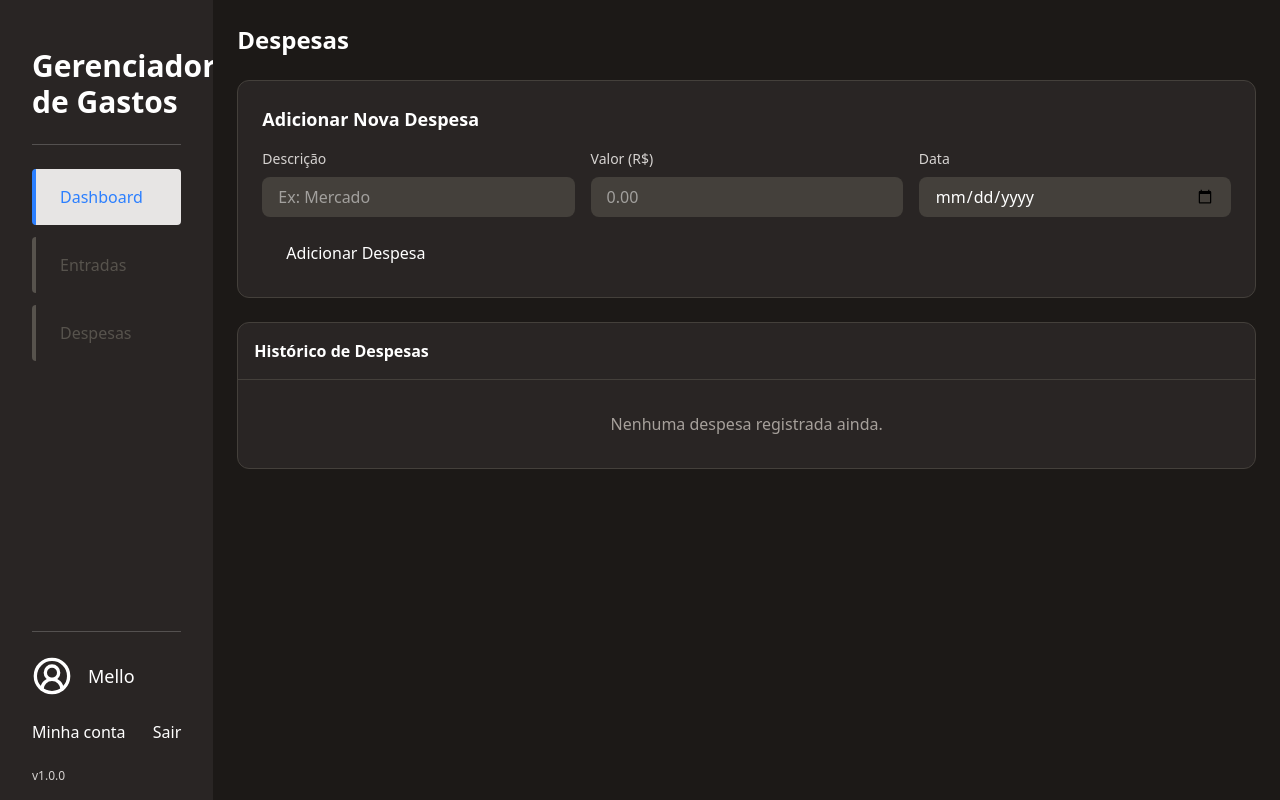
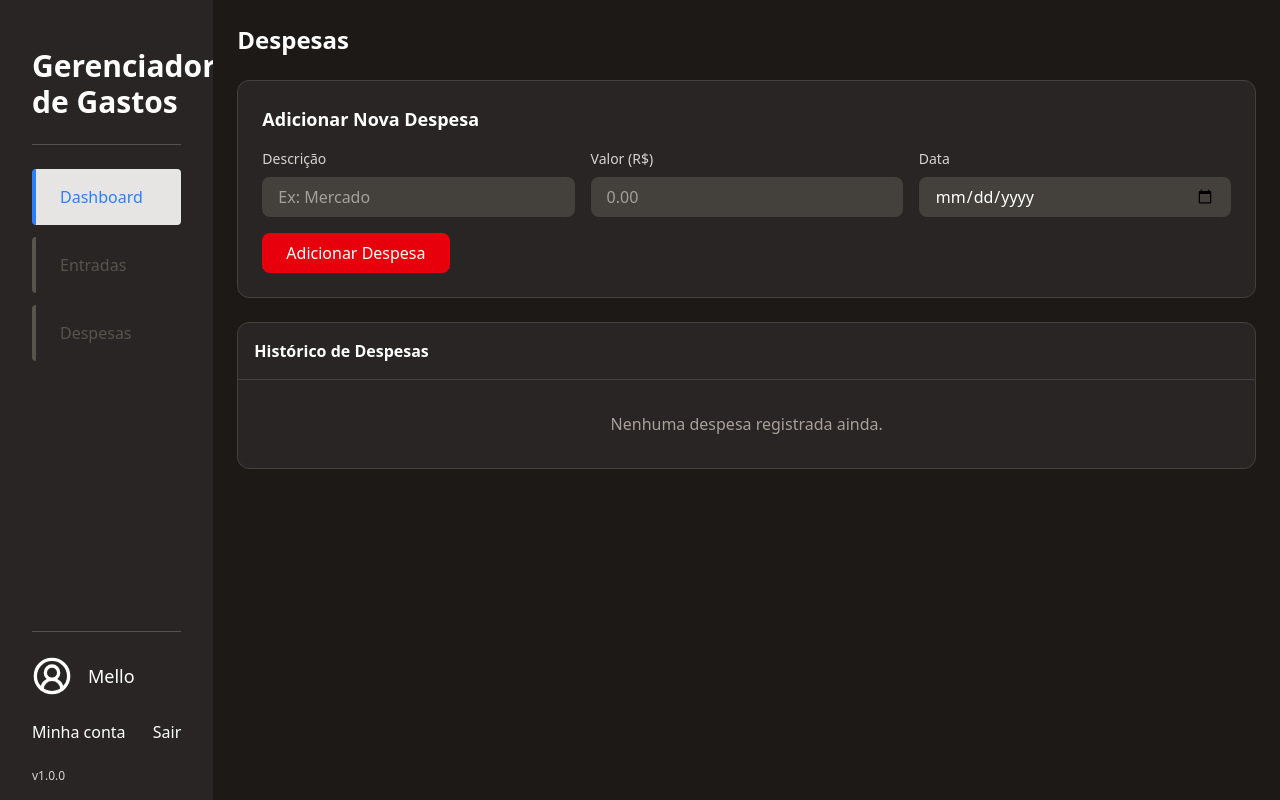
Before and after one commit to NicolasArthurDev/gerenciador-de-gastos, a React (Vite) app: page /despesas in a window 1280 px wide. Built offline with nearby package versions, Linux system fonts and the light colour scheme.

Commit message:
fix: despesas e entradas layout unico

```diff
--- a/src/components/ui/form/index.tsx
+++ b/src/components/ui/form/index.tsx
@@ -2,21 +2,14 @@
 
 import { useState } from 'react';
 
-interface FormProps {
-	type: 'entry' | 'expense';
+interface BaseFormProps {
 	onSubmit: (data: { description: string; amount: string; date: string }) => void;
 }
 
-export default function Form({ type, onSubmit }: FormProps) {
+export function EntryForm({ onSubmit }: BaseFormProps) {
 	const [description, setDescription] = useState('');
 	const [amount, setAmount] = useState('');
 	const [date, setDate] = useState('');
-
-	const isEntry = type === 'entry';
-	const color = isEntry ? 'green' : 'red';
-	const title = isEntry ? 'Adicionar Nova Entrada' : 'Adicionar Nova Despesa';
-	const placeholder = isEntry ? 'Ex: Salário' : 'Ex: Mercado';
-	const buttonText = isEntry ? 'Adicionar Entrada' : 'Adicionar Despesa';
 
 	const handleSubmit = (e: React.FormEvent) => {
 		e.preventDefault();
@@ -28,7 +21,7 @@ export default function Form({ type, onSubmit }: FormProps) {
 
 	return (
 		<div className="bg-stone-800 rounded-xl p-6 mb-6 border border-stone-700">
-			<h4 className="text-white font-semibold text-lg mb-4">{title}</h4>
+			<h4 className="text-white font-semibold text-lg mb-4">Adicionar Nova Entrada</h4>
 			<form onSubmit={handleSubmit} className="space-y-4">
 				<div className="grid grid-cols-1 md:grid-cols-3 gap-4">
 					<div>
@@ -37,8 +30,8 @@ export default function Form({ type, onSubmit }: FormProps) {
 							type="text"
 							value={description}
 							onChange={(e) => setDescription(e.target.value)}
-							className={`w-full bg-stone-700 text-white px-4 py-2 rounded-lg focus:outline-none focus:ring-2 focus:ring-${color}-500`}
-							placeholder={placeholder}
+							className="w-full bg-stone-700 text-white px-4 py-2 rounded-lg focus:outline-none focus:ring-2 focus:ring-green-500"
+							placeholder="Ex: Salário"
 							required
 						/>
 					</div>
@@ -49,7 +42,7 @@ export default function Form({ type, onSubmit }: FormProps) {
 							step="0.01"
 							value={amount}
 							onChange={(e) => setAmount(e.target.value)}
-							className={`w-full bg-stone-700 text-white px-4 py-2 rounded-lg focus:outline-none focus:ring-2 focus:ring-${color}-500`}
+							className="w-full bg-stone-700 text-white px-4 py-2 rounded-lg focus:outline-none focus:ring-2 focus:ring-green-500"
 							placeholder="0.00"
 							required
 						/>
@@ -60,18 +53,83 @@ export default function Form({ type, onSubmit }: FormProps) {
 							type="date"
 							value={date}
 							onChange={(e) => setDate(e.target.value)}
-							className={`w-full bg-stone-700 text-white px-4 py-2 rounded-lg focus:outline-none focus:ring-2 focus:ring-${color}-500`}
+							className="w-full bg-stone-700 text-white px-4 py-2 rounded-lg focus:outline-none focus:ring-2 focus:ring-green-500"
 							required
 						/>
 					</div>
 				</div>
 				<button
 					type="submit"
-					className={`bg-${color}-600 hover:bg-${color}-700 text-white px-6 py-2 rounded-lg flex items-center gap-2 transition-colors cursor-pointer`}
+					className="bg-green-600 hover:bg-green-700 text-white px-6 py-2 rounded-lg flex items-center gap-2 transition-colors cursor-pointer"
 				>
-					{buttonText}
+					Adicionar Entrada
 				</button>
 			</form>
 		</div>
 	);
 }
+
+export function ExpenseForm({ onSubmit }: BaseFormProps) {
+	const [description, setDescription] = useState('');
+	const [amount, setAmount] = useState('');
+	const [date, setDate] = useState('');
+
+	const handleSubmit = (e: React.FormEvent) => {
+		e.preventDefault();
+		onSubmit({ description, amount, date });
+		setDescription('');
+		setAmount('');
+		setDate('');
+	};
+
+	return (
+		<div className="bg-stone-800 rounded-xl p-6 mb-6 border border-stone-700">
+			<h4 className="text-white font-semibold text-lg mb-4">Adicionar Nova Despesa</h4>
+			<form onSubmit={handleSubmit} className="space-y-4">
+				<div className="grid grid-cols-1 md:grid-cols-3 gap-4">
+					<div>
+						<label className="block text-stone-300 text-sm mb-2">Descrição</label>
+						<input
+							type="text"
+							value={description}
+							onChange={(e) => setDescription(e.target.value)}
+							className="w-full bg-stone-700 text-white px-4 py-2 rounded-lg focus:outline-none focus:ring-2 focus:ring-red-500"
+							placeholder="Ex: Mercado"
+							required
+						/>
+					</div>
+					<div>
+						<label className="block text-stone-300 text-sm mb-2">Valor (R$)</label>
+						<input
+							type="number"
+							step="0.01"
+							value={amount}
+							onChange={(e) => setAmount(e.target.value)}
+							className="w-full bg-stone-700 text-white px-4 py-2 rounded-lg focus:outline-none focus:ring-2 focus:ring-red-500"
+							placeholder="0.00"
+							required
+						/>
+					</div>
+					<div>
+						<label className="block text-stone-300 text-sm mb-2">Data</label>
+						<input
+							type="date"
+							value={date}
+							onChange={(e) => setDate(e.target.value)}
+							className="w-full bg-stone-700 text-white px-4 py-2 rounded-lg focus:outline-none focus:ring-2 focus:ring-red-500"
+							required
+						/>
+					</div>
+				</div>
+				<button
+					type="submit"
+					className="bg-red-600 hover:bg-red-700 text-white px-6 py-2 rounded-lg flex items-center gap-2 transition-colors cursor-pointer"
+				>
+					Adicionar Despesa
+				</button>
+			</form>
+		</div>
+	);
+}
+
+export default EntryForm;
--- a/src/pages/Despesas.tsx
+++ b/src/pages/Despesas.tsx
@@ -1,5 +1,5 @@
 import { useFinance } from '../contexts/FinanceContext';
-import Form from '../components/ui/form';
+import { ExpenseForm } from '../components/ui/form';
 import History from '../components/ui/history';
 
 export default function Despesas() {
@@ -17,7 +17,7 @@ export default function Despesas() {
 		<main className="col-span-10 p-6 bg-stone-900 overflow-y-auto">
 			<h3 className="text-2xl text-white font-semibold mb-6">Despesas</h3>
 
-			<Form type="expense" onSubmit={handleSubmit} />
+			<ExpenseForm onSubmit={handleSubmit} />
 
 			<History type="expense" items={expenses} onDelete={deleteExpense} />
 		</main>
--- a/src/pages/Entradas.tsx
+++ b/src/pages/Entradas.tsx
@@ -1,5 +1,5 @@
 import { useFinance } from '../contexts/FinanceContext';
-import Form from '../components/ui/form';
+import { EntryForm } from '../components/ui/form';
 import History from '../components/ui/history';
 
 export default function Entradas() {
@@ -17,7 +17,7 @@ export default function Entradas() {
 		<main className="col-span-10 p-6 bg-stone-900 overflow-y-auto">
 			<h3 className="text-2xl text-white font-semibold mb-6">Entradas</h3>
 
-			<Form type="entry" onSubmit={handleSubmit} />
+			<EntryForm onSubmit={handleSubmit} />
 
 			<History type="entry" items={entries} onDelete={deleteEntry} />
 		</main>
```
